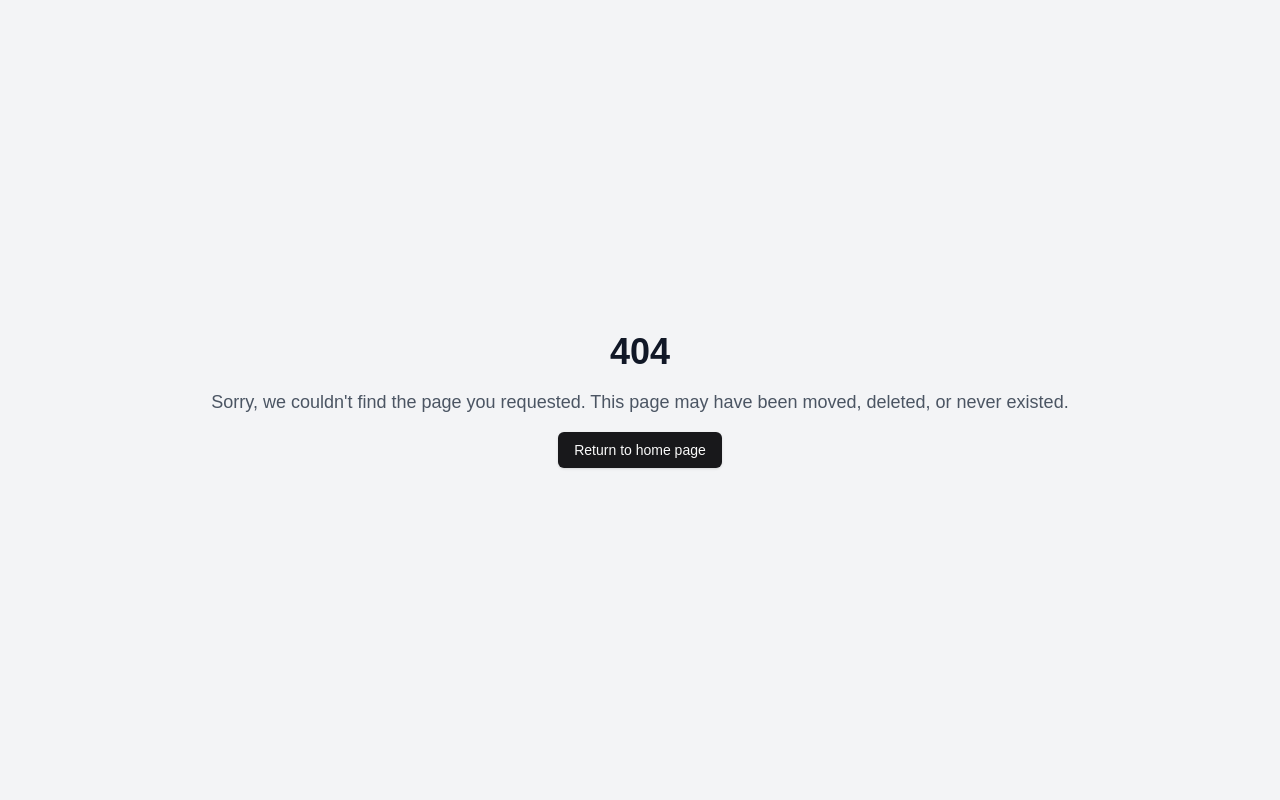
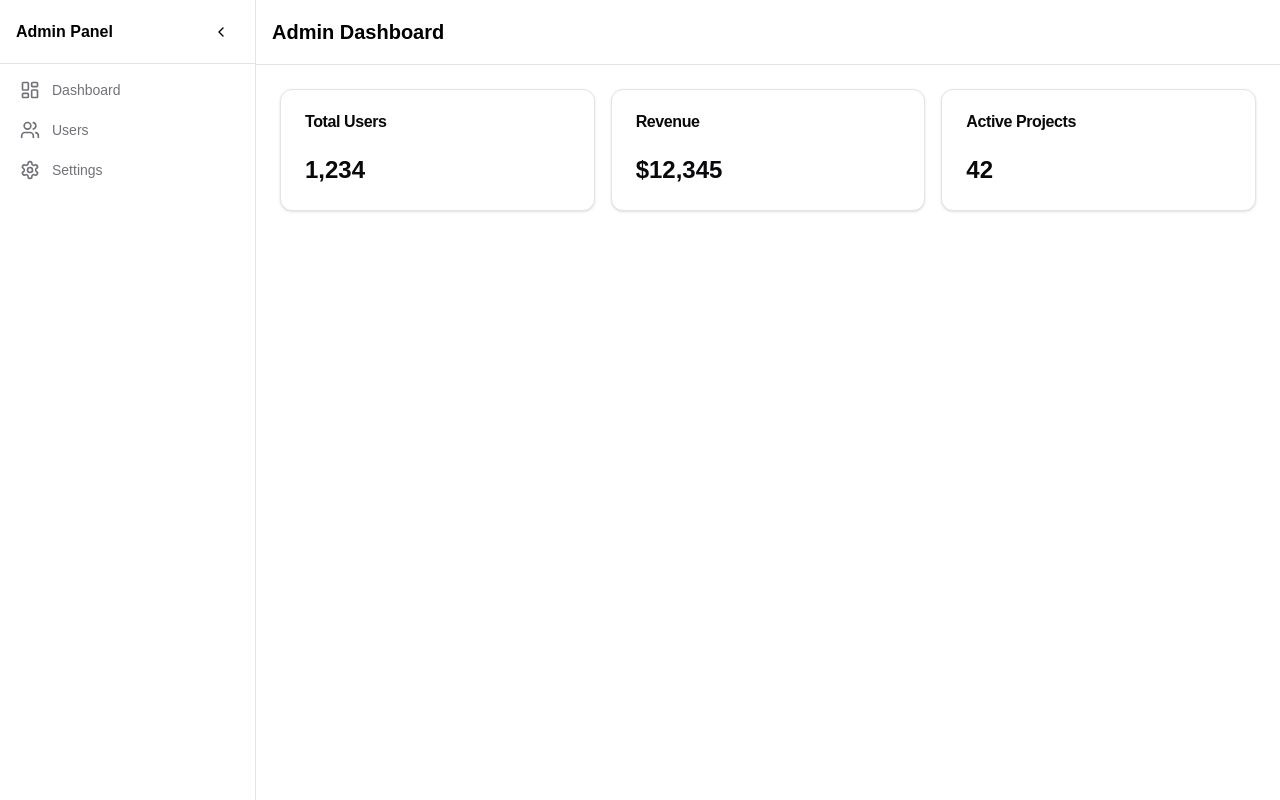
Before and after one commit to Eislett-Dev-KarlJohanBailey/Question-Management-Is-Ed, a Next.js app: page /admin in a window 1280 px wide. Before the commit this address had no page. Built offline with nearby package versions, Linux system fonts and the light colour scheme.

Commit message:
feat(admin): Implement admin panel layout and initial dashboard page

```diff
--- /dev/null
+++ b/src/components/layout/AdminHeader.tsx
@@ -0,0 +1,22 @@
+
+import { Button } from "@/components/ui/button"
+import { Menu } from "lucide-react"
+
+interface AdminHeaderProps {
+  onMenuClick: () => void
+}
+
+export function AdminHeader({ onMenuClick }: AdminHeaderProps) {
+  return (
+    <header className="border-b bg-card">
+      <div className="flex h-16 items-center px-4 gap-4">
+        <Button variant="ghost" size="icon" onClick={onMenuClick} className="lg:hidden">
+          <Menu className="h-6 w-6" />
+        </Button>
+        <div className="flex-1">
+          <h1 className="text-xl font-semibold">Admin Dashboard</h1>
+        </div>
+      </div>
+    </header>
+  )
+}
--- /dev/null
+++ b/src/components/layout/AdminLayout.tsx
@@ -0,0 +1,24 @@
+
+import { useState } from "react"
+import { AdminSidebar } from "./AdminSidebar"
+import { AdminHeader } from "./AdminHeader"
+
+interface AdminLayoutProps {
+  children: React.ReactNode
+}
+
+export function AdminLayout({ children }: AdminLayoutProps) {
+  const [sidebarOpen, setSidebarOpen] = useState(true)
+
+  return (
+    <div className="min-h-screen bg-background">
+      <AdminSidebar isOpen={sidebarOpen} onOpenChange={setSidebarOpen} />
+      <div className={`${sidebarOpen ? "lg:ml-64" : "lg:ml-20"} transition-all duration-300`}>
+        <AdminHeader onMenuClick={() => setSidebarOpen(!sidebarOpen)} />
+        <main className="p-6">
+          {children}
+        </main>
+      </div>
+    </div>
+  )
+}
--- /dev/null
+++ b/src/components/layout/AdminSidebar.tsx
@@ -0,0 +1,88 @@
+
+import Link from "next/link"
+import { cn } from "@/lib/utils"
+import {
+  LayoutDashboard,
+  Users,
+  Settings,
+  ChevronLeft,
+  ChevronRight
+} from "lucide-react"
+import { Button } from "@/components/ui/button"
+
+interface AdminSidebarProps {
+  isOpen: boolean
+  onOpenChange: (open: boolean) => void
+}
+
+export function AdminSidebar({ isOpen, onOpenChange }: AdminSidebarProps) {
+  const menuItems = [
+    {
+      title: "Dashboard",
+      icon: LayoutDashboard,
+      href: "/admin"
+    },
+    {
+      title: "Users",
+      icon: Users,
+      href: "/admin/users"
+    },
+    {
+      title: "Settings",
+      icon: Settings,
+      href: "/admin/settings"
+    }
+  ]
+
+  return (
+    <>
+      <div
+        className={cn(
+          "fixed inset-0 z-50 bg-background/80 backdrop-blur-sm lg:hidden",
+          isOpen ? "block" : "hidden"
+        )}
+        onClick={() => onOpenChange(false)}
+      />
+      <div
+        className={cn(
+          "fixed inset-y-0 left-0 z-50 flex w-64 flex-col bg-card border-r transition-transform duration-300 lg:transform-none",
+          !isOpen && "lg:w-20",
+          isOpen ? "translate-x-0" : "-translate-x-full lg:translate-x-0"
+        )}
+      >
+        <div className="flex h-16 items-center justify-between px-4 border-b">
+          <h2 className={cn("font-semibold", !isOpen && "lg:hidden")}>Admin Panel</h2>
+          <Button
+            variant="ghost"
+            size="icon"
+            className="hidden lg:flex"
+            onClick={() => onOpenChange(!isOpen)}
+          >
+            {isOpen ? (
+              <ChevronLeft className="h-4 w-4" />
+            ) : (
+              <ChevronRight className="h-4 w-4" />
+            )}
+          </Button>
+        </div>
+        <nav className="flex-1 space-y-1 p-2">
+          {menuItems.map((item) => (
+            <Link
+              key={item.href}
+              href={item.href}
+              className={cn(
+                "flex items-center gap-3 rounded-lg px-3 py-2 text-muted-foreground hover:bg-accent hover:text-accent-foreground",
+                !isOpen && "lg:justify-center"
+              )}
+            >
+              <item.icon className="h-5 w-5" />
+              <span className={cn("text-sm font-medium", !isOpen && "lg:hidden")}>
+                {item.title}
+              </span>
+            </Link>
+          ))}
+        </nav>
+      </div>
+    </>
+  )
+}
--- /dev/null
+++ b/src/pages/admin/index.tsx
@@ -0,0 +1,36 @@
+
+import { AdminLayout } from "@/components/layout/AdminLayout"
+import { Card, CardContent, CardHeader, CardTitle } from "@/components/ui/card"
+
+export default function AdminDashboard() {
+  return (
+    <AdminLayout>
+      <div className="grid gap-4 md:grid-cols-2 lg:grid-cols-3">
+        <Card>
+          <CardHeader>
+            <CardTitle>Total Users</CardTitle>
+          </CardHeader>
+          <CardContent>
+            <p className="text-2xl font-bold">1,234</p>
+          </CardContent>
+        </Card>
+        <Card>
+          <CardHeader>
+            <CardTitle>Revenue</CardTitle>
+          </CardHeader>
+          <CardContent>
+            <p className="text-2xl font-bold">$12,345</p>
+          </CardContent>
+        </Card>
+        <Card>
+          <CardHeader>
+            <CardTitle>Active Projects</CardTitle>
+          </CardHeader>
+          <CardContent>
+            <p className="text-2xl font-bold">42</p>
+          </CardContent>
+        </Card>
+      </div>
+    </AdminLayout>
+  )
+}
```
